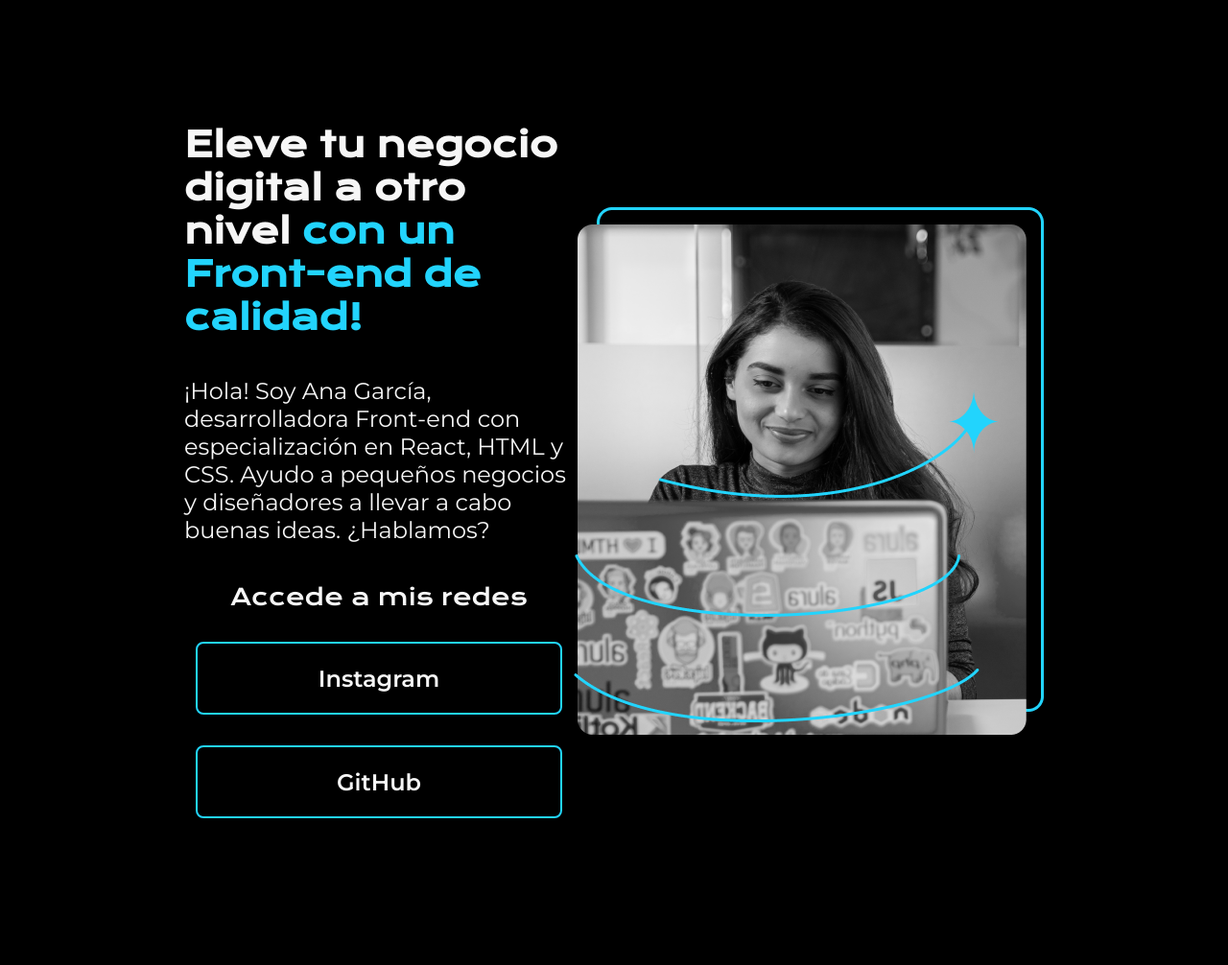
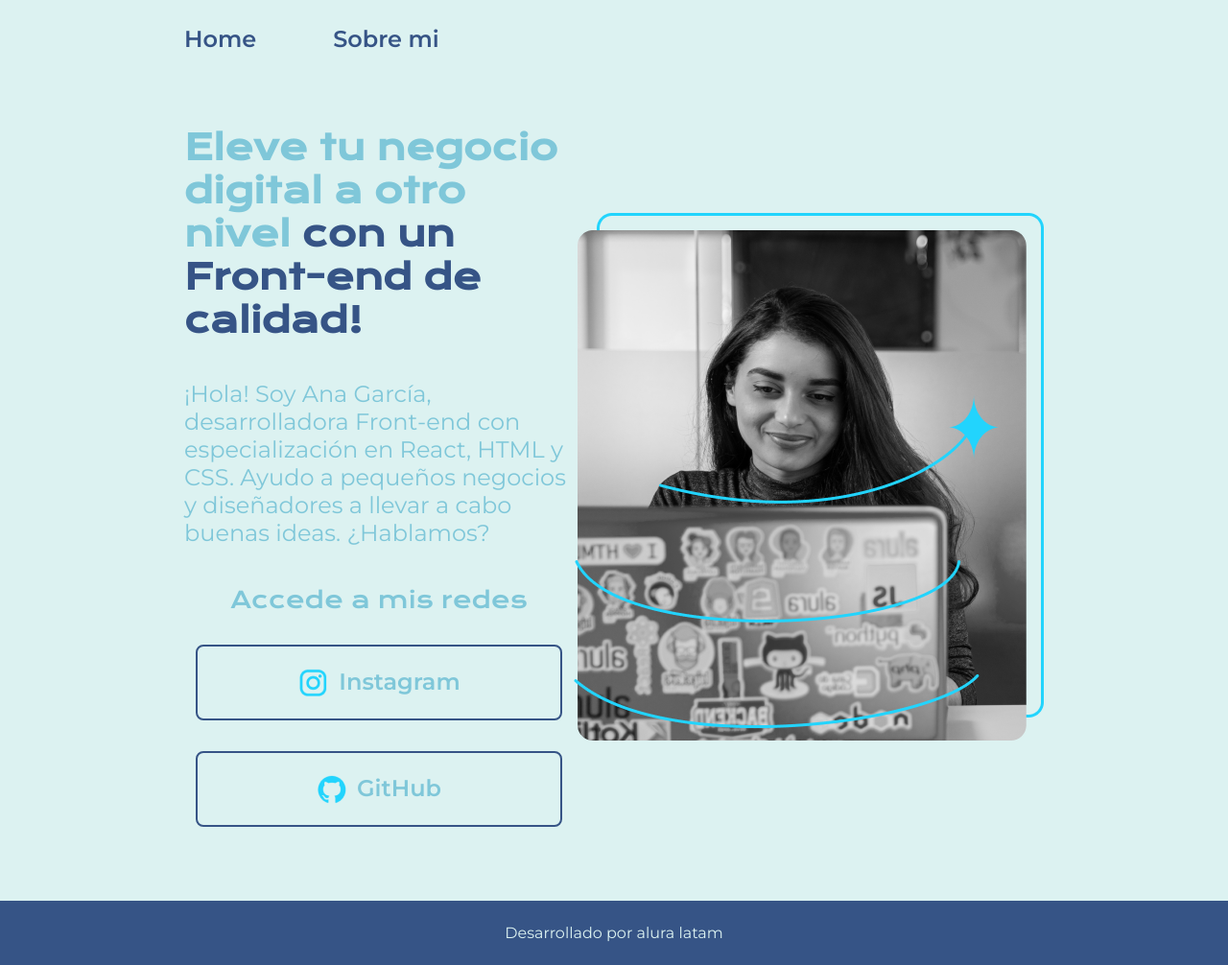
Before and after one commit to Rastir/html-y-css, a plain HTML site: page index.html in a window 1280 px wide. Shown: the whole page at 96% size. Before the commit the page ends 928 px from the top, so only its background shows below. Drawn offline with nearby package versions, Linux system fonts and the light colour scheme.

Commit message:
changed the folder organization and added relative measures

```diff
--- a/index.html
+++ b/index.html
@@ -6,12 +6,17 @@
     <meta http-equiv="X-UA-Compatible" content="IE=edge">
     <meta name="viewport" content="width=device-width, initial-scale=1.0">
     <title>Portafolio</title>
-    <link rel="stylesheet" href="style.css">
+    <link rel="stylesheet" href="./styles/style.css">
 
 </head>
 
 <body>
-    <header></header>
+    <header class="header">
+        <nav class="header__menu">
+        <a class="header__menu__link" href="index.html">Home</a>
+        <a class="header__menu__link" href="about.html">Sobre mi</a>
+    </nav>
+    </header>
     <main class="presentacion">
         <section class="presentacion__contenido">
             <h1 class="presentacion__contenido__titulo">
@@ -27,13 +32,19 @@
             </p>
             <div class="presentacion__enlaces">
                 <h2 class="presentacion__enlaces__subtitulo">Accede a mis redes</h2>
-                <a class="presentacion__enlaces__link" href="https://instagram.com/">Instagram</a>
-                <a class="presentacion__enlaces__link" href="https://github.com/">GitHub</a>
+                <a class="presentacion__enlaces__link" href="https://instagram.com/">
+                    <img src="assets/instagram.png" alt="instagram logo">
+                    Instagram</a>
+                <a class="presentacion__enlaces__link" href="https://github.com/">
+                    <img src="assets/github.png" alt="github logo">
+                    GitHub</a>
             </div>
         </section>
         <img src="images/Imagem.png" alt="Foto de Ana García desarrolando un proyecto">
     </main>
-    <footer></footer>
+    <footer class="footer">
+        <p>Desarrollado por alura latam</p>
+    </footer>
 </body>
 
 </html>
--- a/style.css
+++ /dev/null
@@ -1,68 +0,0 @@
-@import url('https://fonts.googleapis.com/css2?family=Krona+One&family=Montserrat:ital,wght@0,100..900;1,100..900&display=swap');
-
-* {
-    padding: 0;
-    margin:0;
-}
-
-body{
-    height: 100vh;
-    box-sizing: border-box;
-    background-color: #000000;
-    color: #F6F6F6;
-}
-
-.titulo-destaque {
-    color: #22D4FD; ;
-}
-
-.presentacion {
-    margin: 10% 15%;
-    display: flex;
-    align-items: center;
-    justify-content: space-between;
-}
-
-.presentacion__contenido{
-    width: 615px;
-    display: flex;
-    flex-direction: column;
-    gap: 40px;
-   }
-
-.presentacion__contenido__titulo{
-    font-size: 36px;
-    font-family: "Krona One", sans-serif;
-}
-
-.presentacion__contenido__texto{
-    font-size: 24px;
-    font-family: "Montserrat", sans-serif;
-}
-
-.presentacion__enlaces{
-    display: flex;
-    justify-content: space-between;
-    flex-direction: column;
-    align-items: center;
-    gap: 32px;
-}
-
-.presentacion__enlaces__link{
-    width: 378px;
-    text-align: center;
-    padding: 21.5px 0;
-    border-radius: 8px;
-    font-family: "Montserrat", sans-serif;
-    font-size: 24px;
-    font-weight: 600;
-    text-decoration: none;
-    color: #f6f6f6;
-    border: 2px solid #22D4FD;
-}
-
-.presentacion__enlaces__subtitulo{
-    font-size: 24px;
-    font-family: "Krona One", sans-serif;
-    font-weight: 400;
-}
--- /dev/null
+++ b/styles/style.css
@@ -0,0 +1,110 @@
+@import url('https://fonts.googleapis.com/css2?family=Krona+One&family=Montserrat:ital,wght@0,100..900;1,100..900&display=swap');
+
+:root{
+    --color-primario: #DCF2F1;
+    --color-secundario: #7FC7D9;
+    --color-terciario: #365486;
+    --color-hover: #0F1035;
+
+    --fuente-montserrat:"Montserrat", sans-serif;
+    --fuente-krona: "Krona One", sans-serif;
+}
+
+* {
+    padding: 0;
+    margin:0;
+}
+
+body{
+    box-sizing: border-box;
+    background-color: var(--color-primario);
+    color: var(--color-secundario)
+}
+
+.header{
+    padding: 2% 0% 0% 15%;
+}
+
+.header__menu{
+    display: flex;
+    gap: 80px;
+}
+
+.header__menu__link{
+    font-family: "Montserrat", sans-serif;
+    font-size: 1.5rem;
+    font-weight: 600;
+    color: var(--color-terciario);
+    text-decoration: none;
+}
+
+.titulo-destaque {
+    color: var(--color-terciario);
+}
+
+.presentacion {
+    padding: 6% 15%;
+    display: flex;
+    align-items: center;
+    justify-content: space-between;
+}
+
+.presentacion__contenido{
+    width: 615px;
+    display: flex;
+    flex-direction: column;
+    gap: 40px;
+   }
+
+.presentacion__contenido__titulo{
+    font-size: 2.25rem;
+    font-family: var(--fuente-krona);
+}
+
+.presentacion__contenido__texto{
+    font-size: 1.5rem;
+    font-family: var(--fuente-montserrat);
+}
+
+.presentacion__enlaces{
+    display: flex;
+    justify-content: space-between;
+    flex-direction: column;
+    align-items: center;
+    gap: 32px;
+}
+
+.presentacion__enlaces__link{
+    width: 378px;
+    text-align: center;
+    padding: 21.5px 0;
+    border-radius: 8px;
+    font-family: var(--fuente-montserrat);
+    font-size: 1.5rem;
+    font-weight: 600;
+    text-decoration: none;
+    color:var(--color-secundario);
+    border: 2px solid var(--color-terciario);
+    display: flex;
+    justify-content: center;
+    gap: 10px;
+}
+
+.presentacion__enlaces__link:hover{
+    background-color: var(--color-hover) ;
+}
+
+.presentacion__enlaces__subtitulo{
+    font-size: 1.5rem;
+    font-family: var(--fuente-krona);
+    font-weight: 400;
+}
+
+.footer{
+    background-color: var(--color-terciario);
+    padding: 1.5rem;
+    color: var(--color-primario);
+    text-align: center;
+    font-family: var(--fuente-montserrat);
+    font-weight: 400;
+}
```
Also changed, not shown: about.html (added, +30 -0 lines), assets/github.png (added), assets/instagram.png (added), assets/linkedin.png (added), assets/twitch.png (added), assets/twitter-novo.png (added).
